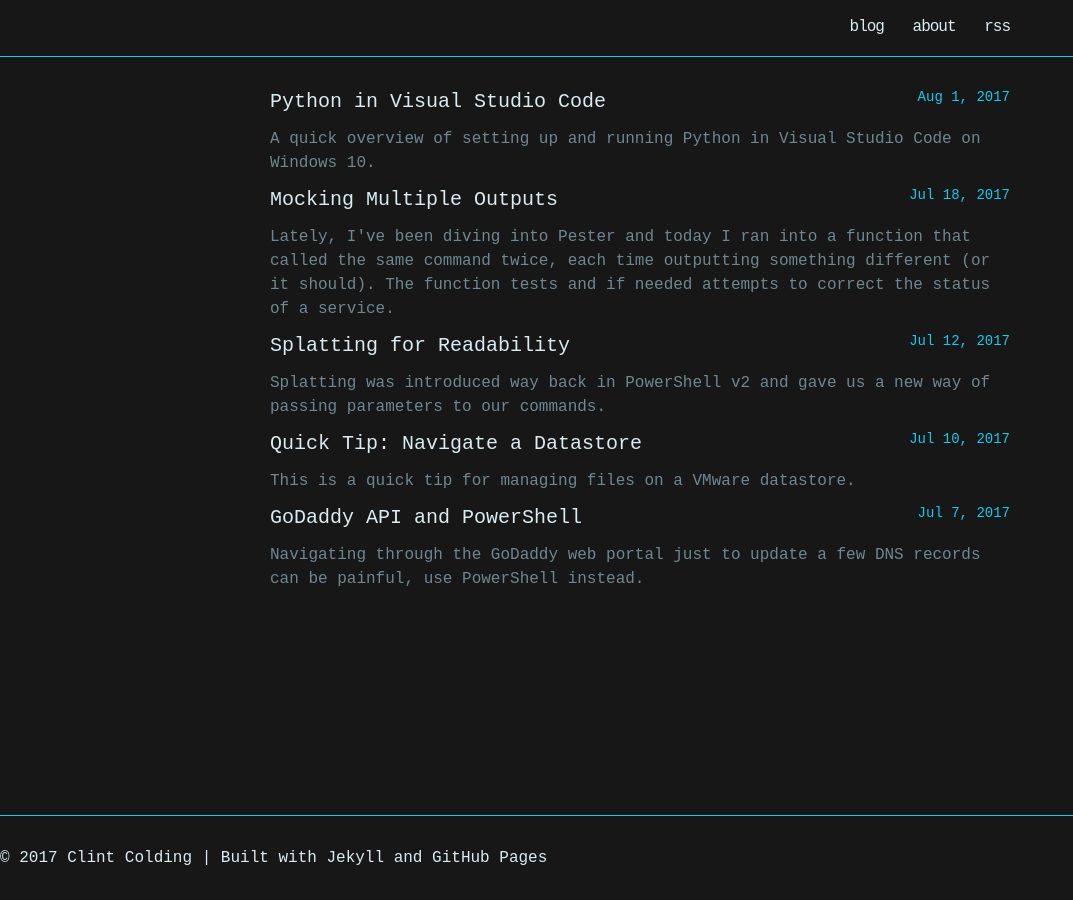
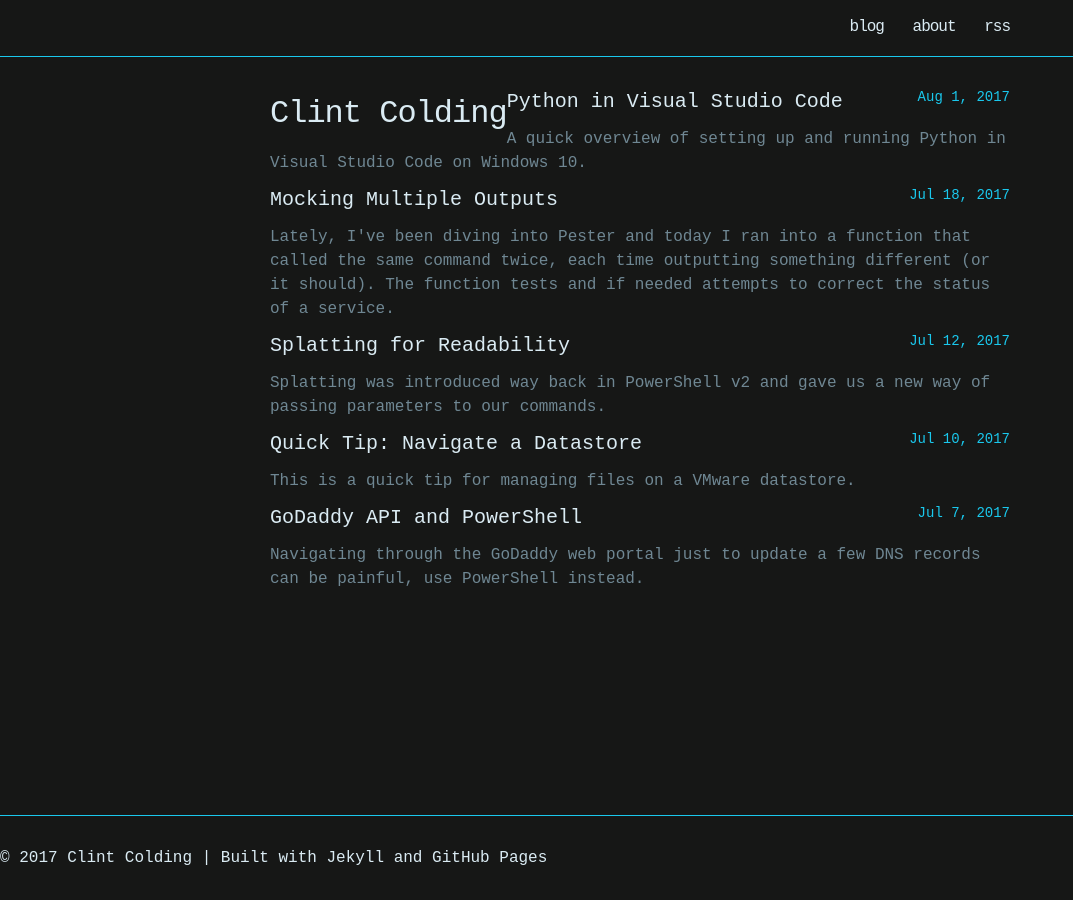
Before and after one commit to clintcolding/clintcolding.github.io, a Jekyll site: the page built from index.md, in a window 1280 px wide. Shown: the whole page, without its empty margins (0-1073 px from the left). Built offline with Jekyll 4.4.1, drawn with Linux system fonts in a browser that asks for light colours.

Commit message:
Added site title in body

```diff
--- a/_layouts/home.html
+++ b/_layouts/home.html
@@ -4,7 +4,13 @@ layout: default
 
 <div class="home">
 
+  <h1 class="site-title">{{ site.title }}</h1>
+
+  <!-- Content from index.md -->
+
   {{ content }}
+
+  <!-- Blog Posts -->
 
   <ul class="post-list">
     {% for post in site.posts %}
@@ -20,6 +26,4 @@ layout: default
     {% endfor %}
   </ul>
 
-  <!-- <p class="rss-subscribe">subscribe <a href="{{ "/feed.xml" | relative_url }}">via RSS</a></p> -->
-
 </div>
```
